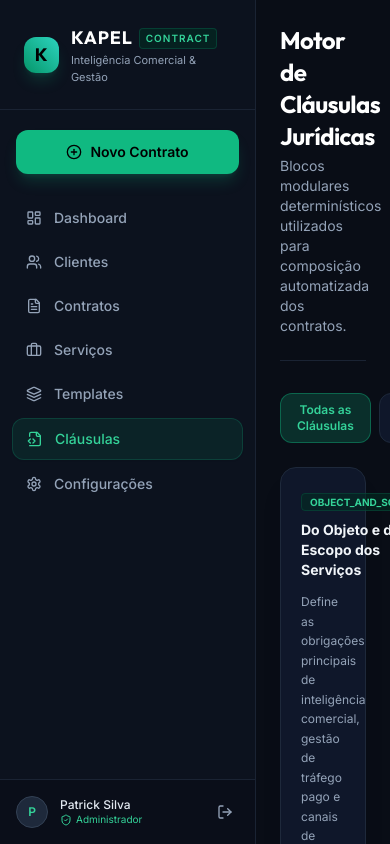
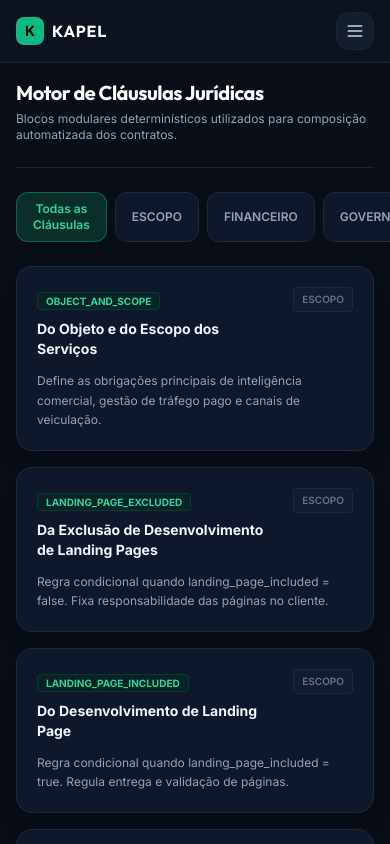
Before and after one commit to tickaolima1-star/kapel-contract, a Next.js app: page /clauses in a window 390 px wide. Shown: the top 844 px of the page. Built offline with nearby package versions, Linux system fonts and the light colour scheme.

Commit message:
feat: tornar interface totalmente responsiva para dispositivos moveis e celulares

```diff
--- a/src/app/contracts/[id]/preview/page.tsx
+++ b/src/app/contracts/[id]/preview/page.tsx
@@ -326,9 +326,9 @@ export default function ContractPreviewPage() {
         />
       </div>
 
-      {/* A4 Document Paper Container */}
-      <div className="flex justify-center pb-16">
-        <div className="a4-document border border-slate-300 rounded-sm">
+      {/* A4 Document Paper Container (Mobile Scrollable) */}
+      <div className="w-full overflow-x-auto pb-16 flex justify-start lg:justify-center px-2">
+        <div className="a4-document border border-slate-300 rounded-sm shrink-0">
           {/* Document Header Timbrado */}
           <div className="border-b-2 border-slate-900 pb-4 mb-6 text-center">
             <h1 className="text-base font-bold uppercase tracking-wide text-slate-950 font-serif">
--- a/src/app/contracts/page.tsx
+++ b/src/app/contracts/page.tsx
@@ -174,7 +174,7 @@ export default function ContractsPage() {
       ) : (
         <div className="bg-[#0f172a] border border-[#1e293b] rounded-2xl shadow-xl overflow-hidden">
           <div className="overflow-x-auto">
-            <table className="w-full text-left text-xs">
+            <table className="w-full min-w-[750px] text-left text-xs">
               <thead>
                 <tr className="border-b border-[#1e293b] bg-[#131c2e]/70 text-slate-400 uppercase tracking-wider font-semibold">
                   <th className="py-3.5 px-4">Nº Contrato</th>
--- a/src/components/AdminLayout.tsx
+++ b/src/components/AdminLayout.tsx
@@ -1,3 +1,4 @@
+'use me';
 'use client';
 
 import React from 'react';
@@ -5,11 +6,11 @@ import { Sidebar } from './Sidebar';
 
 export function AdminLayout({ children }: { children: React.ReactNode }) {
   return (
-    <div className="flex min-h-screen bg-[#090d16] text-slate-100">
-      <div className="no-print">
+    <div className="min-h-screen bg-[#090d16] text-slate-100 flex flex-col lg:flex-row">
+      <div className="no-print shrink-0">
         <Sidebar />
       </div>
-      <main className="flex-1 min-w-0 overflow-y-auto p-6 md:p-10">
+      <main className="flex-1 min-w-0 p-4 sm:p-6 lg:p-10 overflow-x-hidden">
         <div className="max-w-7xl mx-auto">
           {children}
         </div>
--- a/src/components/Header.tsx
+++ b/src/components/Header.tsx
@@ -1,3 +1,4 @@
+'use me';
 'use client';
 
 import React from 'react';
@@ -13,29 +14,29 @@ interface HeaderProps {
 
 export function Header({ title, subtitle, breadcrumbs, actions }: HeaderProps) {
   return (
-    <div className="flex flex-col md:flex-row md:items-center md:justify-between pb-6 border-b border-[#1a2333] mb-8 gap-4">
+    <div className="flex flex-col sm:flex-row sm:items-center sm:justify-between pb-6 border-b border-[#1a2333] mb-6 sm:mb-8 gap-4">
       <div>
         {breadcrumbs && breadcrumbs.length > 0 && (
-          <nav className="flex items-center gap-1.5 text-xs text-slate-400 mb-2">
+          <nav className="flex items-center gap-1.5 text-xs text-slate-400 mb-2 overflow-x-auto">
             {breadcrumbs.map((crumb, idx) => (
               <React.Fragment key={idx}>
-                {idx > 0 && <ChevronRight className="w-3.5 h-3.5 text-slate-600" />}
+                {idx > 0 && <ChevronRight className="w-3.5 h-3.5 text-slate-600 shrink-0" />}
                 {crumb.href ? (
-                  <Link href={crumb.href} className="hover:text-emerald-400 transition-colors">
+                  <Link href={crumb.href} className="hover:text-emerald-400 transition-colors whitespace-nowrap">
                     {crumb.label}
                   </Link>
                 ) : (
-                  <span className="text-slate-300 font-medium">{crumb.label}</span>
+                  <span className="text-slate-300 font-medium whitespace-nowrap">{crumb.label}</span>
                 )}
               </React.Fragment>
             ))}
           </nav>
         )}
-        <h1 className="text-2xl font-bold text-white tracking-tight font-display">{title}</h1>
-        {subtitle && <p className="text-sm text-slate-400 mt-1">{subtitle}</p>}
+        <h1 className="text-xl sm:text-2xl font-bold text-white tracking-tight font-display">{title}</h1>
+        {subtitle && <p className="text-xs sm:text-sm text-slate-400 mt-1">{subtitle}</p>}
       </div>
 
-      {actions && <div className="flex items-center gap-3">{actions}</div>}
+      {actions && <div className="flex flex-wrap items-center gap-2 sm:gap-3 shrink-0">{actions}</div>}
     </div>
   );
 }
--- a/src/components/Sidebar.tsx
+++ b/src/components/Sidebar.tsx
@@ -1,6 +1,7 @@
+'use me';
 'use client';
 
-import React from 'react';
+import React, { useState, useEffect } from 'react';
 import Link from 'next/link';
 import { usePathname, useRouter } from 'next/navigation';
 import {
@@ -14,11 +15,19 @@ import {
   Settings,
   LogOut,
   ShieldCheck,
+  Menu,
+  X,
 } from 'lucide-react';
 
 export function Sidebar() {
   const pathname = usePathname();
   const router = useRouter();
+  const [mobileOpen, setMobileOpen] = useState(false);
+
+  // Close mobile menu on route change
+  useEffect(() => {
+    setMobileOpen(false);
+  }, [pathname]);
 
   const navItems = [
     { label: 'Dashboard', href: '/dashboard', icon: LayoutDashboard },
@@ -39,10 +48,10 @@ export function Sidebar() {
     }
   };
 
-  return (
-    <aside className="w-64 bg-[#0c121e] border-r border-[#1a2333] flex flex-col h-screen sticky top-0 z-40 select-none">
+  const SidebarContent = () => (
+    <div className="flex flex-col h-full bg-[#0c121e] border-r border-[#1a2333] select-none">
       {/* Brand Header */}
-      <div className="p-6 border-b border-[#1a2333]">
+      <div className="p-5 border-b border-[#1a2333] flex items-center justify-between">
         <Link href="/dashboard" className="flex items-center gap-3 group">
           <div className="w-9 h-9 rounded-xl bg-gradient-to-tr from-emerald-600 to-teal-400 flex items-center justify-center shadow-lg shadow-emerald-500/20 group-hover:scale-105 transition-transform">
             <span className="font-bold text-black font-display text-lg tracking-wider">K</span>
@@ -52,16 +61,25 @@ export function Sidebar() {
               <span className="font-display font-bold text-lg tracking-wider text-white">KAPEL</span>
               <span className="text-[10px] font-semibold tracking-widest text-emerald-400 bg-emerald-950/60 border border-emerald-800/50 px-1.5 py-0.5 rounded">CONTRACT</span>
             </div>
-            <p className="text-[11px] text-slate-400">Inteligência Comercial & Gestão</p>
+            <p className="text-[11px] text-slate-400">Inteligência Comercial</p>
           </div>
         </Link>
+
+        {/* Mobile Close Button */}
+        <button
+          type="button"
+          onClick={() => setMobileOpen(false)}
+          className="lg:hidden p-1 text-slate-400 hover:text-white rounded-lg"
+        >
+          <X className="w-6 h-6" />
+        </button>
       </div>
 
       {/* Action Button: Novo Contrato */}
       <div className="px-4 pt-5 pb-2">
         <Link
           href="/contracts/new"
-          className="w-full flex items-center justify-center gap-2 px-4 py-3 rounded-xl bg-emerald-500 hover:bg-emerald-400 text-black font-semibold text-sm shadow-lg shadow-emerald-500/20 transition-all hover:shadow-emerald-500/30 hover:-translate-y-0.5"
+          className="w-full flex items-center justify-center gap-2 px-4 py-3 rounded-xl bg-emerald-500 hover:bg-emerald-400 text-black font-semibold text-sm shadow-lg shadow-emerald-500/20 transition-all hover:shadow-emerald-500/30"
         >
           <PlusCircle className="w-4 h-4 text-black" />
           <span>Novo Contrato</span>
@@ -115,6 +133,45 @@ export function Sidebar() {
           </button>
         </div>
       </div>
-    </aside>
+    </div>
+  );
+
+  return (
+    <>
+      {/* Mobile Top Navbar */}
+      <header className="lg:hidden no-print sticky top-0 z-30 bg-[#0c121e] border-b border-[#1a2333] px-4 py-3 flex items-center justify-between">
+        <Link href="/dashboard" className="flex items-center gap-2">
+          <div className="w-7 h-7 rounded-lg bg-emerald-500 flex items-center justify-center text-black font-bold text-sm">
+            K
+          </div>
+          <span className="font-display font-bold text-base text-white tracking-wider">KAPEL</span>
+        </Link>
+        <button
+          type="button"
+          onClick={() => setMobileOpen(true)}
+          className="p-2 text-slate-300 hover:text-white bg-[#131d2e] rounded-xl border border-[#1a2333]"
+        >
+          <Menu className="w-5 h-5" />
+        </button>
+      </header>
+
+      {/* Desktop Sidebar (Fixed) */}
+      <aside className="hidden lg:block w-64 h-screen sticky top-0 z-40">
+        <SidebarContent />
+      </aside>
+
+      {/* Mobile Sidebar Overlay Drawer */}
+      {mobileOpen && (
+        <div className="lg:hidden fixed inset-0 z-50 flex">
+          <div
+            className="fixed inset-0 bg-black/70 backdrop-blur-sm transition-opacity"
+            onClick={() => setMobileOpen(false)}
+          />
+          <div className="relative w-72 max-w-full h-full z-10 animate-in slide-in-from-left duration-200">
+            <SidebarContent />
+          </div>
+        </div>
+      )}
+    </>
   );
 }
```
Also changed, not shown: .agents/commit_msg.txt.
